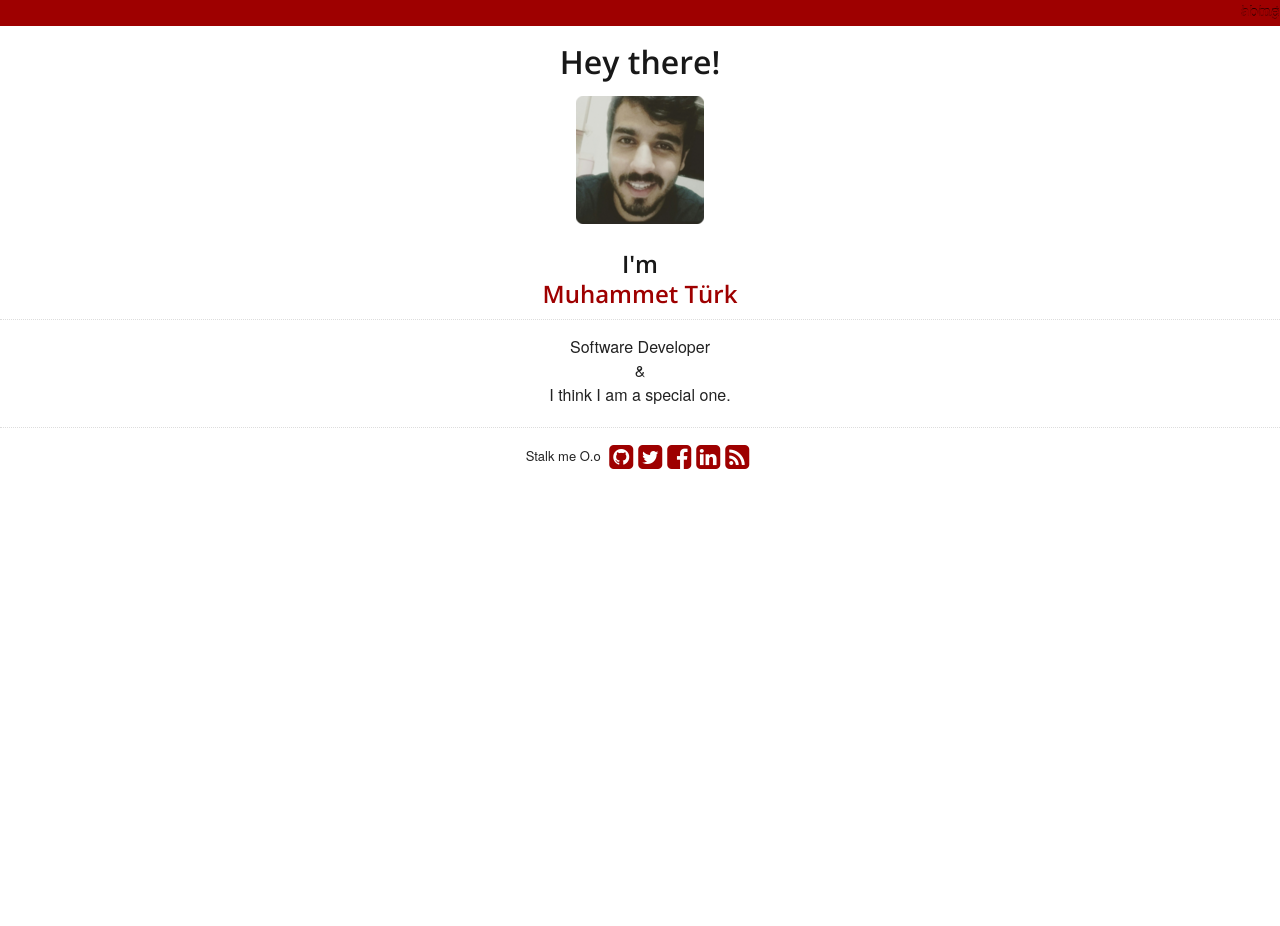
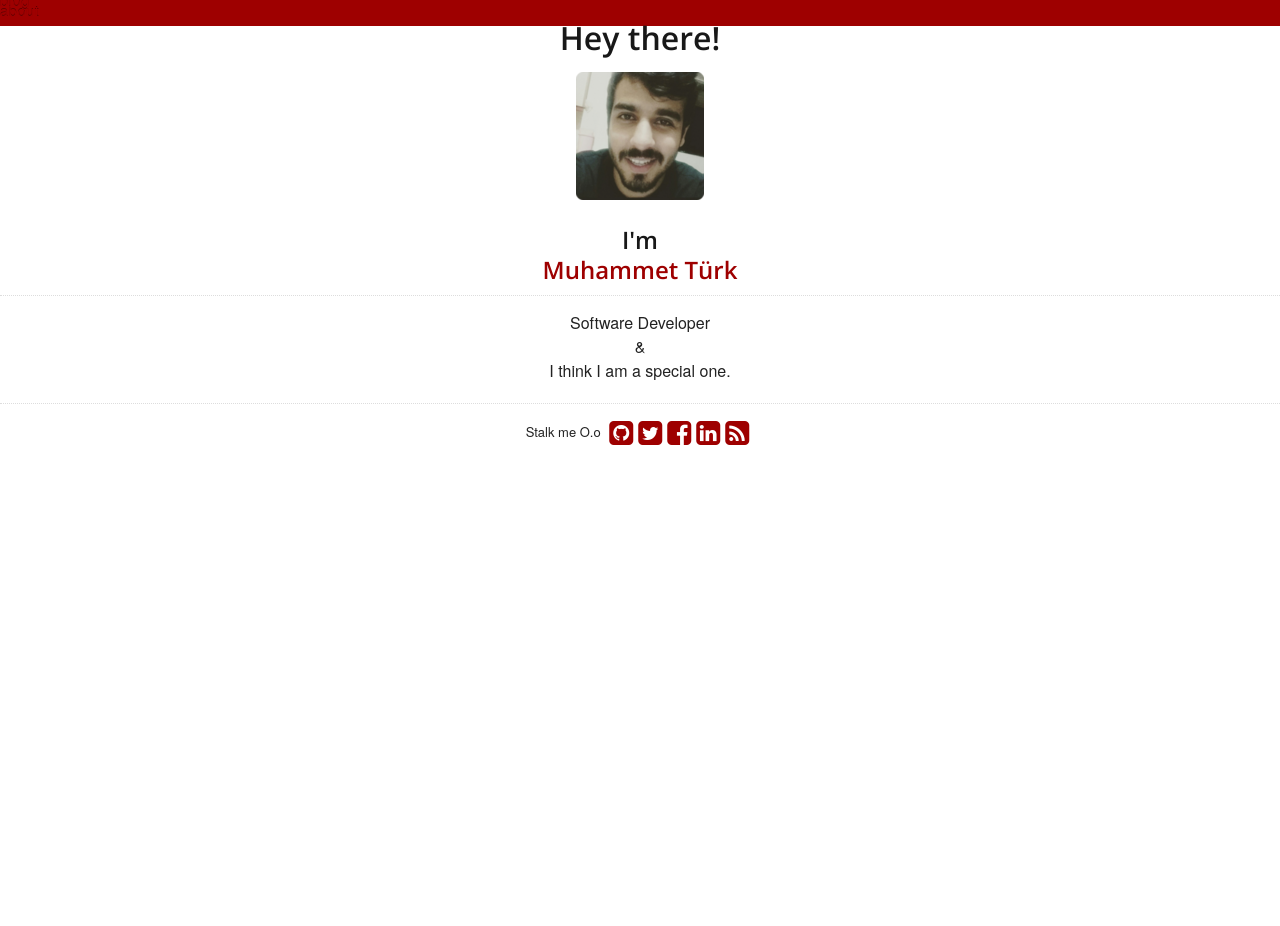
Before and after one commit to mturk111/mturk111.github.io, a Jekyll site: the page built from index.html, in a window 1280 px wide. Built offline with Jekyll 4.4.1, drawn with Linux system fonts in a browser that asks for light colours; nearby versions of some CDN libraries.

Commit message:
Update screen.css

```diff
--- a/_includes/css/screen.css
+++ b/_includes/css/screen.css
@@ -33,9 +33,8 @@ body {
 }
 #topbarhome ul li {
   margin-top: -40px;
-  float: right;
+  float: center;
   list-style: none;
-  text-align: center;
   font-size: 90%;
   letter-spacing: 0.7px;
   color: #F7F7F7;
```
